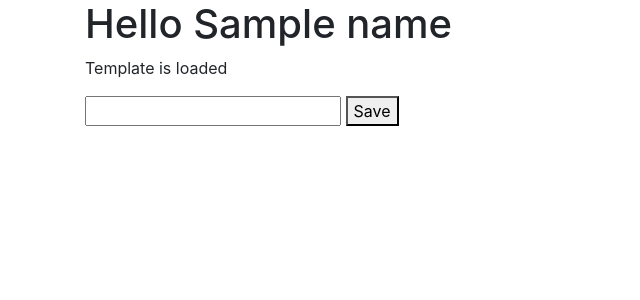
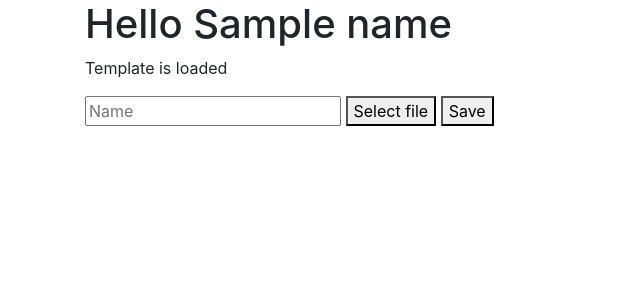
Before and after one commit to codingforentrepreneurs/python-desktop-app, a Python web app: template templates/home.html in a window 1280 px wide. Shown: the top 300 px of the page, without its empty margins (0-640 px from the left). Run offline with Jinja, Linux system fonts and the light colour scheme; the template is opened without the code that fills it: most values are stand-ins (such as "Sample title", 1, 10 or a date in 2020).

Commit message:
14 - Using File Inputs

```diff
--- a/templates/base.html
+++ b/templates/base.html
@@ -19,9 +19,25 @@
     const pyDesktopForms = document.getElementsByClassName("pydesktop-form") // []
 
     for (const myPyDesktopForm of pyDesktopForms) {
+        const fileSelectEl = myPyDesktopForm.elements['fileInput']
+        const filePathEl = myPyDesktopForm.elements['filePath']
+        const currentFileTextEl = myPyDesktopForm.getElementsByClassName("currentFile")[0]
         myPyDesktopForm.addEventListener("submit", e=>{
             myFormSubmitHandler(e, myPyDesktopForm)
         })
+        if (fileSelectEl) {
+            fileSelectEl.addEventListener("click", e=>{
+                if (e) {
+                    e.preventDefault()
+                }
+                // calll the pywebview api and set
+                let newPath = "This is my value"
+                filePathEl.setAttribute("value", newPath)
+                if (currentFileTextEl) {
+                    currentFileTextEl.innerText = newPath
+                }
+            })
+        }
     }
 
     const myFormSubmitHandler = (e, myPyDesktopFormEl)=>{
--- a/templates/home.html
+++ b/templates/home.html
@@ -6,7 +6,10 @@
 
 
 <form class='pydesktop-form' data-py-handler="myAPIRequest">
-    <input type='text' name='name2' />
+    <input type='text' name='name' placeholder='Name' />
+    <input type='hidden' name='filePath' placeholder='Path'  />
+    <span class='currentFile'></span>
+    <button name='fileInput' >Select file</button>
     <button type='submit'>Save</button>
 </form>
 {% endblock %}
```
